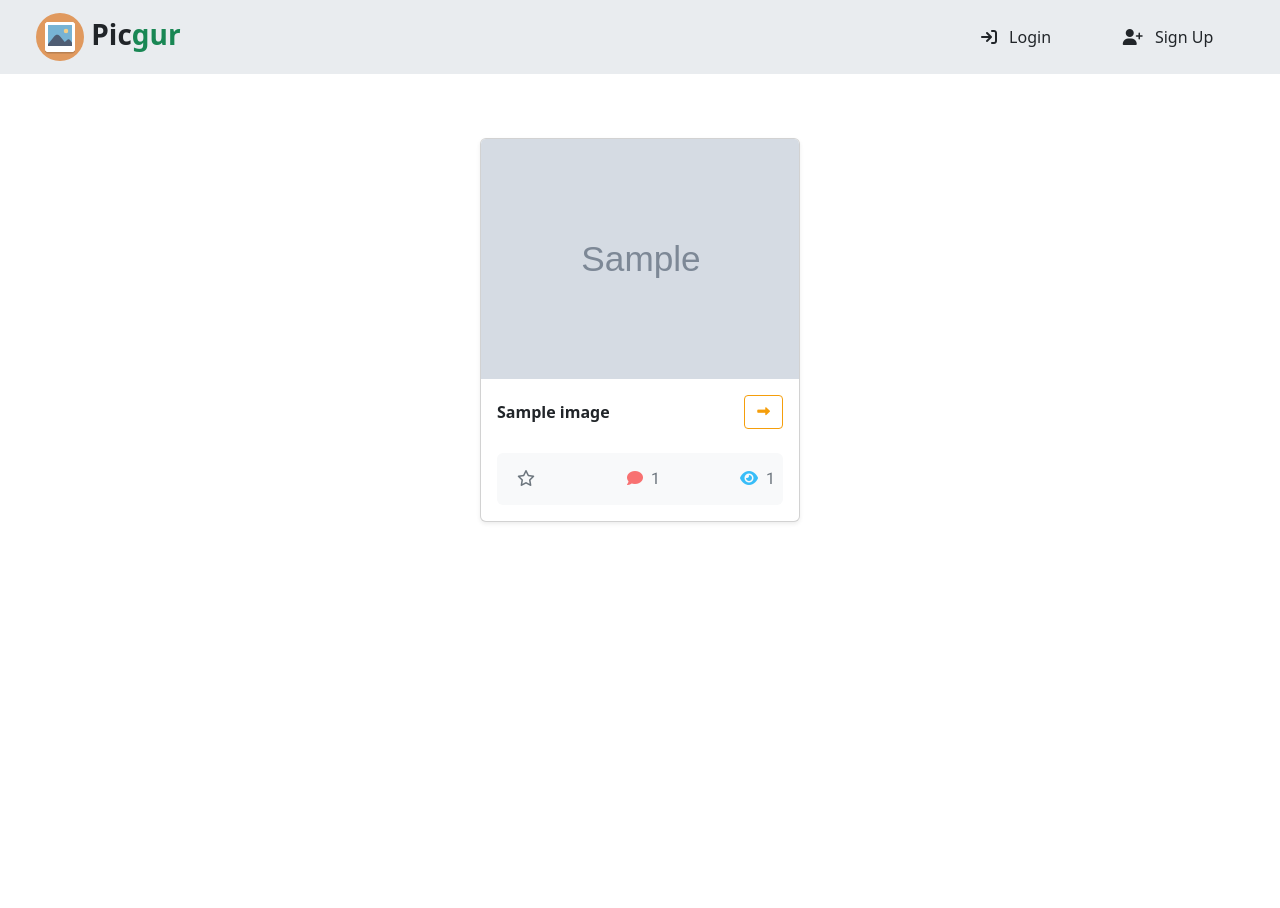
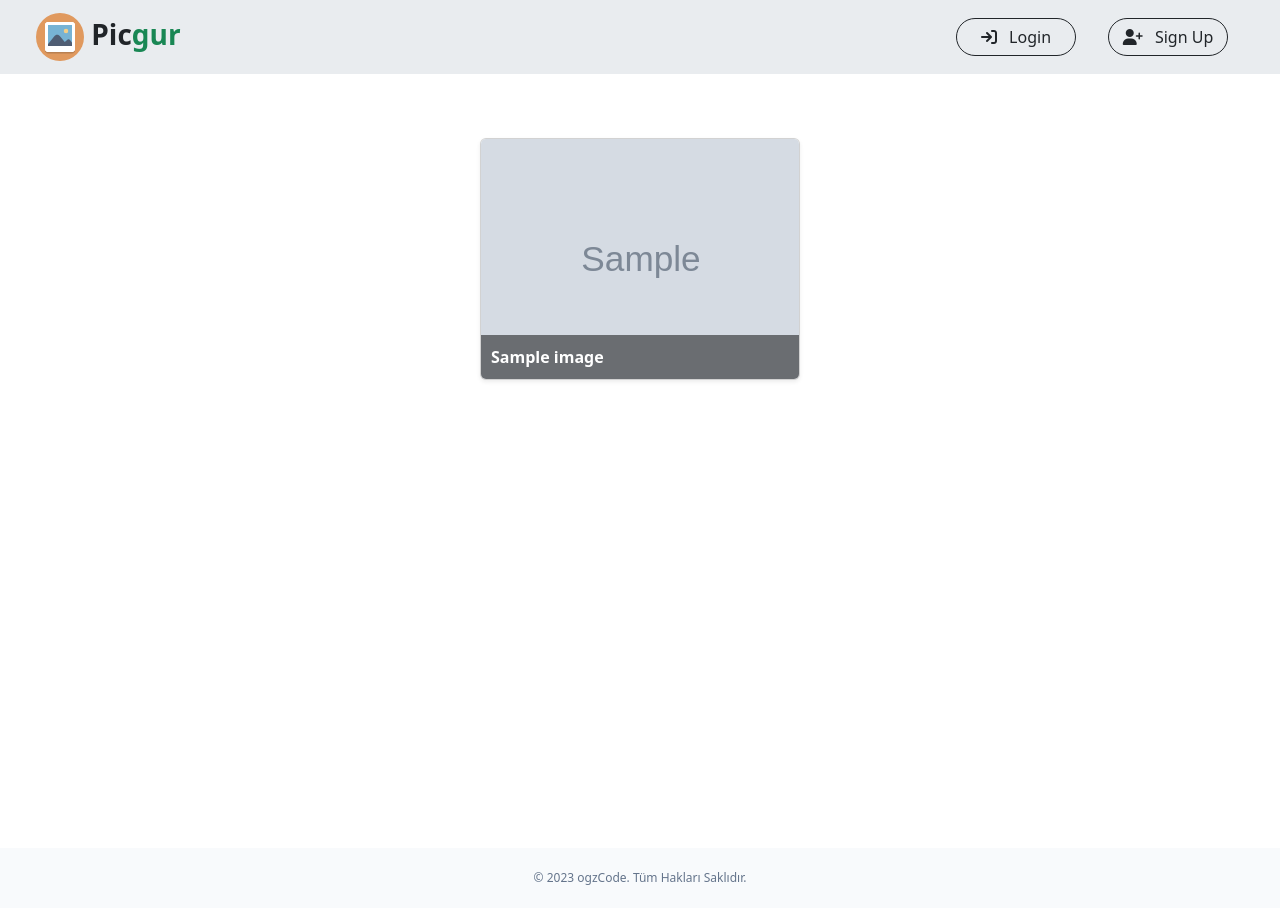
Before and after one commit to ogzcode/Flask-Imgur-Clone, a Flask app: page /allImages in a window 1280 px wide. Before the commit the page ends 523 px from the top, so only its background shows below. Run offline with Flask 3, Linux system fonts and the light colour scheme; tables that the repository leaves empty hold one stand-in row (values such as "Sample post"); grey boxes marked "Sample" are stand-in pictures.

Commit message:
Some simple bugs fixed

```diff
--- a/app/static/css/main.css
+++ b/app/static/css/main.css
@@ -26,3 +26,16 @@ body {
     font-family: 'Roboto', sans-serif;
     font-weight: 700;
 }
+
+footer {
+    width: 100%;
+    height: 60px;
+    line-height: 60px;
+    background-color: #f8fafc;
+}
+
+footer p {
+    text-align: center;
+    font-size: 12px;
+    color: #64748b;
+}
--- a/app/templates/all_images.html
+++ b/app/templates/all_images.html
@@ -18,24 +18,11 @@
         object-fit: cover;
     }
 
-    .fa-eye {
-        color: #38bdf8;
-    }
-    .fa-comment {
-        color: #f87171;
-    }
-    .fa-up-long {
-        color: #10b981;
-    }
-    .fa-down-long {
-        color: #ef4444;
-    }
     .btn,
     .btn:hover,
     .btn:focus,
     .btn:active {
         outline: none !important;
-        border: none !important;
         box-shadow: none !important;
 
     }
@@ -50,41 +37,48 @@
         color: #fff;
         background-color: #d97706;
     }
+
+    .text-slate-500 {
+        color: #94a3b8;
+    }
+
+    .card-body {
+        position: absolute;
+        bottom: 0;
+        left: 0;
+        width: 100%;
+        background-color: rgba(0, 0, 0, .5);
+        color: #fff;
+        padding: 10px;
+        transition: all .5s ease-in-out;
+    }
+
 </style>
 {% endblock %}
 
 {% block content %}
-<div class="container-fluid">
+<div class="container-fluid mb-5" id="all">
     <div class="row d-flex flex-wrap justify-content-center p-5">
         {% for image in images %}
         <div class="card image__box m-3 shadow-sm">
-            <img src="{{ url_for('static', filename='image/' + image.path) }}" alt="image" class="img" lazy>
+            <a href="{{ url_for('singleImage', image_id=image.id) }}">
+                <img src="{{ url_for('static', filename='image/' + image.path) }}" class="img">
+            </a>
             <div class="card-body">
-                <div class="d-flex justify-content-between align-items-center mb-4">
-                    <p class="fs-6 my-auto fw-semibold text-dark">{{ image.title }}</p>
-                    <div>
-                        <a href="{{ url_for('singleImage', image_id=image.id) }}" class="btn see-btn fs-7">
-                            <i class="fa-solid fa-right-long"></i></a>
-                    </div>
-                </div>
-                <div class="d-flex align-items-center justify-content-between roboto-400 bg-body-tertiary p-2 rounded">
-                    <div>
-                        <button class="btn text-secondary">
-                            <i class="fa-regular fa-star"></i>
-                        </button>
-                    </div>
-                    <div>
-                        <i class="fa-solid fa-comment"></i>
-                        <span class="ms-1 text-secondary">{{ image.comment_count }}</span>
-                    </div>
-                    <div>
-                        <i class="fa-solid fa-eye"></i>
-                        <span class="ms-1 text-secondary">{{ image.view_count }}</span>
-                    </div>
-                </div>
+                <p class="fs-6 my-0 fw-semibold">{{ image.title }}</p>
             </div>
         </div>
         {% endfor %}
     </div>
 </div>
 {% endblock %}
+
+{% block script %}
+<script>
+    window.addEventListener("load", function () {
+        const navbarHeight = document.querySelector('.navbar').offsetHeight;
+        const container = document.querySelector('#all');
+        container.style.height = `calc(100vh - ${navbarHeight}px)`;
+    });
+</script>
+{% endblock %}
--- a/app/templates/index.html
+++ b/app/templates/index.html
@@ -20,6 +20,10 @@
     {% block content %}
     {% endblock %}
 
+    <footer class="container-fluid">
+        <p>&copy; 2023 ogzCode. Tüm Hakları Saklıdır.</p>
+    </footer>
+
     <script src="{{ url_for('static', filename='js/toast.js') }}"></script>
     <script src="https://cdn.jsdelivr.net/npm/bootstrap@5.3.1/dist/js/bootstrap.bundle.min.js"
         integrity="sha384-HwwvtgBNo3bZJJLYd8oVXjrBZt8cqVSpeBNS5n7C8IVInixGAoxmnlMuBnhbgrkm"
```
Also changed, not shown: app/routes.py (+15 -7 lines), app/templates/home.html (+35 -31 lines), app/templates/single_image.html (+11 -3 lines).
